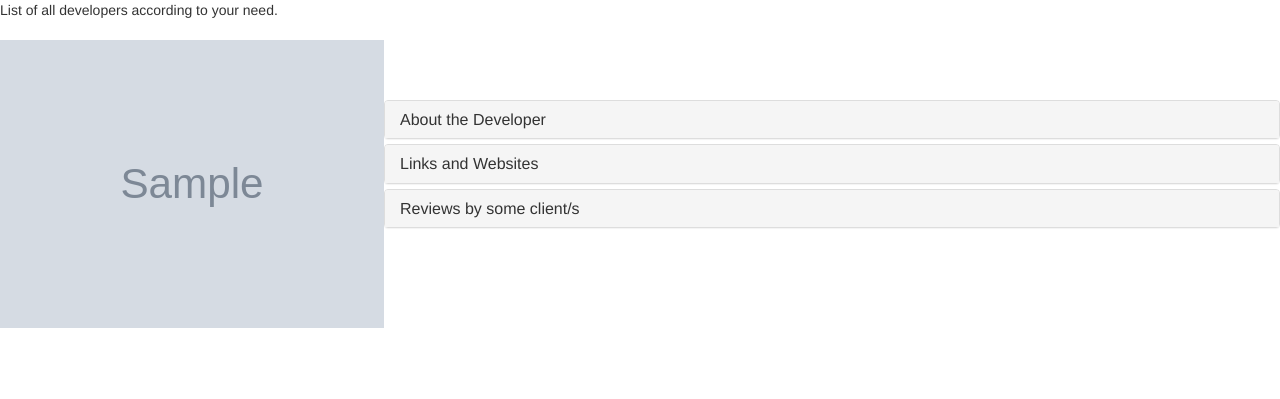
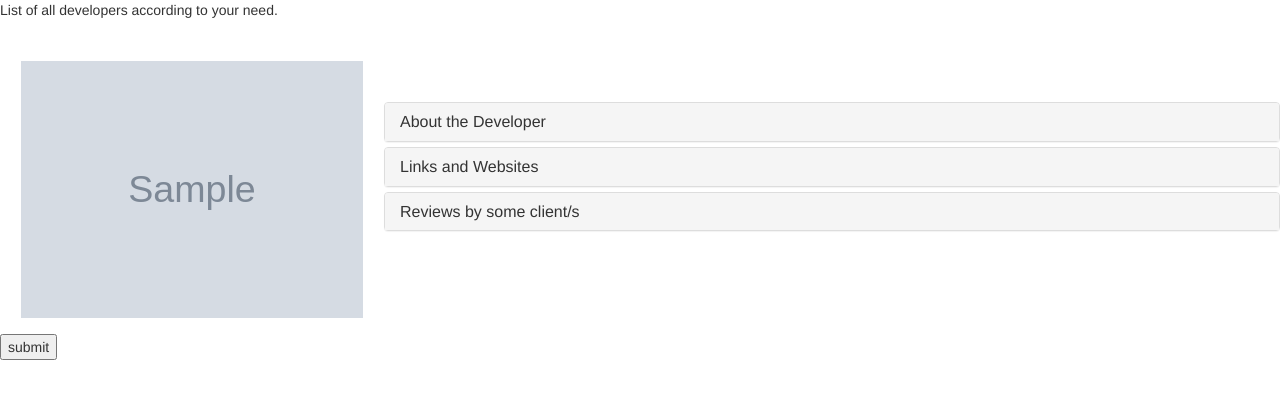
Before and after one commit to spidy1601/HireTalents, a Django app: template developers_portfolio/templates/disp_developers.html in a window 1280 px wide. Shown: the top 399 px of the page. Run offline with Django 4.2, Linux system fonts and the light colour scheme; the template is opened without the code that fills it: most values are stand-ins (such as "Sample title", 1, 10 or a date in 2020); grey boxes marked "Sample" are stand-in pictures; parts of the project's set-up code (start-up, migrations or seed data) failed here and were passed over; some libraries are stand-ins or nearby versions.

Commit message:
individual view and checkbox added

```diff
--- a/developers_portfolio/hire_talents/views.py
+++ b/developers_portfolio/hire_talents/views.py
@@ -70,5 +70,7 @@ def developers_image(request):
 
 def disp_developers(request):
     num = 22
+    if request.method =="POST":
+        print(request.POST.get('Devarsh'))
     dev_details=get_dev_details(num)
     return render(request,'disp_developers.html',{'dev_details':dev_details[0],'dev_image':dev_details[1][0]})
--- a/developers_portfolio/templates/disp_developers.html
+++ b/developers_portfolio/templates/disp_developers.html
@@ -6,11 +6,68 @@
     <meta name="viewport" content="width=device-width, initial-scale=1.0">
     <title>All Developers</title>
     <style>
+  input[type="checkbox"][id^="one"] {
+  display: none;
+}
+
+label {
+  border: 1px solid #fff;
+  padding: 10px;
+  display: block;
+  position: relative;
+  margin: 10px;
+  cursor: pointer;
+  -webkit-touch-callout: none;
+  -webkit-user-select: none;
+  -khtml-user-select: none;
+  -moz-user-select: none;
+  -ms-user-select: none;
+  user-select: none;
+}
+
+label::before {
+  background-color: white;
+  color: white;
+  content: " ";
+  display: block;
+  border-radius: 50%;
+  border: 1px solid grey;
+  position: absolute;
+  top: -5px;
+  left: -5px;
+  width: 25px;
+  height: 25px;
+  text-align: center;
+  line-height: 28px;
+  transition-duration: 0.4s;
+  transform: scale(0);
+}
 
 
-.image {
-    float: left;
+label img {
+  height: 100%;
+  width: 100%;
+  transition-duration: 0.2s;
+  transform-origin: 50% 50%;
 }
+
+:checked+label {
+  border-color: #3f9f37;
+  border-radius: 5%;
+}
+
+:checked+label::before {
+  content: "✓";
+  background-color: #52d446;
+  transform: scale(1);
+}
+
+:checked+label img {
+  transform: scale(0.9);
+  box-shadow: 0 0 5px #333;
+  z-index: -1;
+}
+
 
     </style>
     <link rel="stylesheet" href="https://maxcdn.bootstrapcdn.com/bootstrap/3.4.1/css/bootstrap.min.css">
@@ -21,13 +78,18 @@
     List of all developers according to your need.
     <br>
     <br>
-      <table style="width:100%">
+    <form action="" method="post">
+        {%csrf_token%}
+        <table style="width:100%">
         <tr style="height:200px">
-            <td style="width:30%"><img style="max-height:100%; max-width:100%;" src="{{dev_image.developer_image.url}}" alt="DEV"></td>
+            <td style="width:30%">
+                <input type="checkbox" name="Devarsh" id="one" value="yes">
+                <label for="one">
+                <img style="max-height:100%; max-width:100%;" src="{{dev_image.developer_image.url}}" alt="DEV"></td>
+                </label>
 
-
-            <td >
-                <div class="panel-group" id="accordion"><div class="panel panel-default"><div class="panel-heading"><h4 class="panel-title">
+            <td class="detail">
+                <div class="panel-group" id="accordion"><div class="panel panel-default" ><div class="panel-heading"><h4 class="panel-title">
                           <a data-toggle="collapse" data-parent="#accordion" href="#collapse1">About the Developer</a></h4></div>
                       <div id="collapse1" class="panel-collapse collapse">
                         <div class="panel-body">
@@ -92,7 +154,8 @@
             </td>
         </tr>
       </table>
-
+      <button type="submit">submit</button>
+    </form>
 
 </body>
 </html>
```
